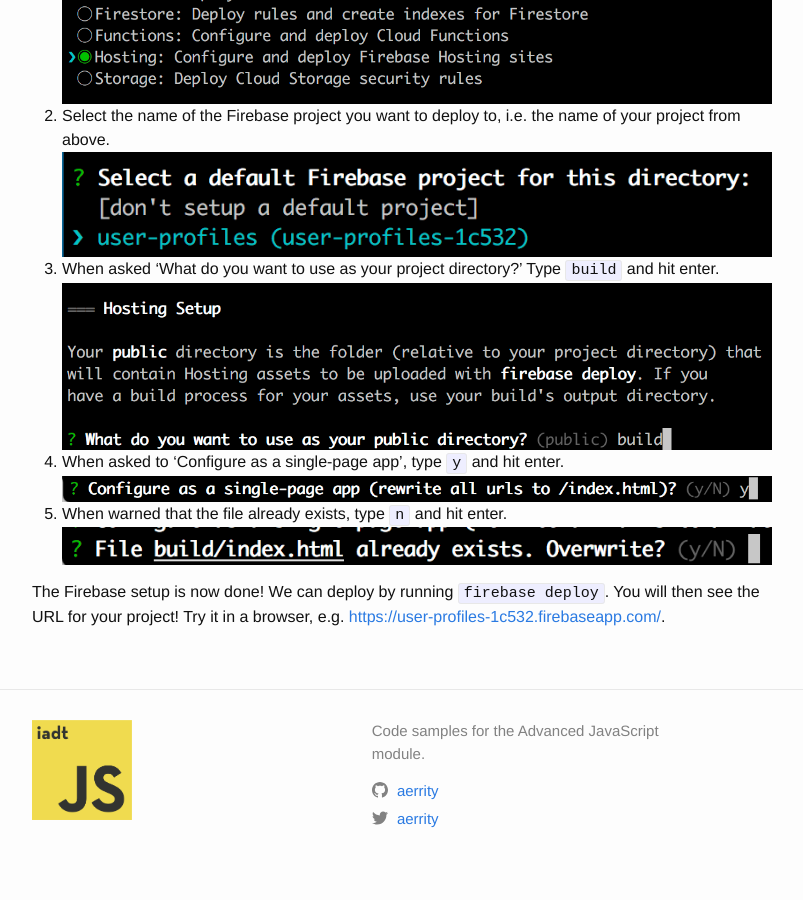
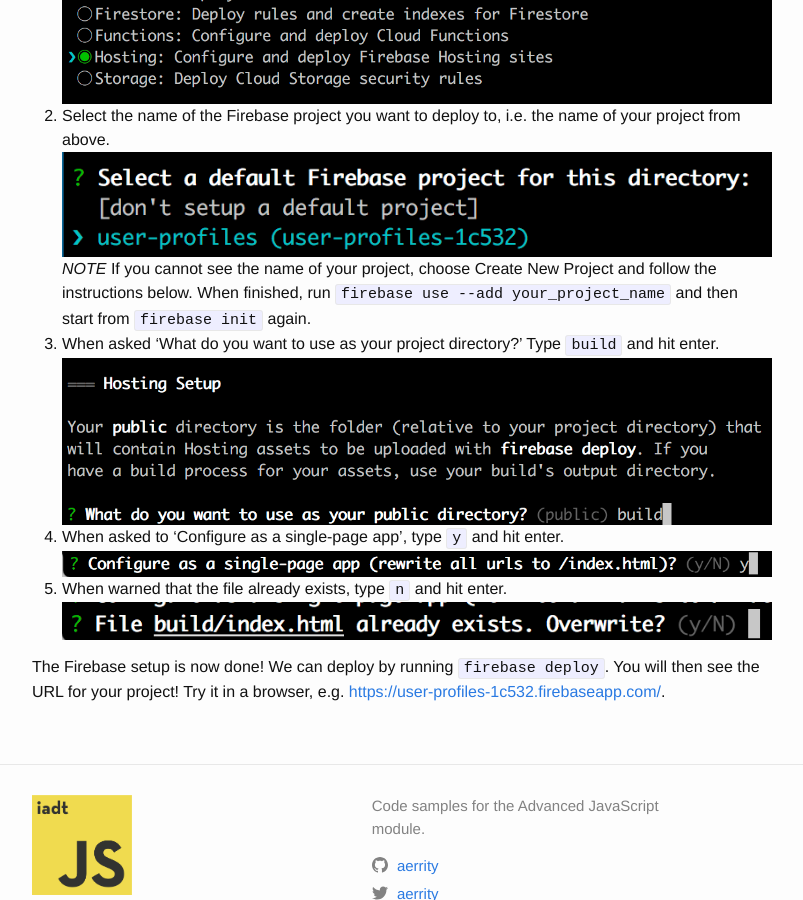
Before and after one commit to IADT-AdvancedJS/IADT-AdvancedJS.github.io, a Jekyll site: the page built from _posts/2018-03-21-react-deploying-to-firebase.markdown, in a window 1280 px wide and 900 px high, scrolled down 2595 px. Shown: the whole window, without its empty margins (238-1041 px from the left). Built offline with Jekyll 4.4.1, drawn with Linux system fonts in a browser that asks for light colours.

Commit message:
firebase updated

```diff
--- a/_posts/2018-03-21-react-deploying-to-firebase.markdown
+++ b/_posts/2018-03-21-react-deploying-to-firebase.markdown
@@ -35,6 +35,7 @@ To prepare your React app for deployment, go to your React project folder and ru
 ![Selecting hosting]({{ "/assets/firebase/hosting.png" | absolute_url }})
 2. Select the name of the Firebase project you want to deploy to, i.e. the name of your project from above.
 ![Selecting project]({{ "/assets/firebase/project-name.png" | absolute_url }})
+*NOTE* If you cannot see the name of your project, choose Create New Project and follow the instructions below. When finished, run `firebase use --add your_project_name` and then start from `firebase init` again.
 3. When asked 'What do you want to use as your project directory?' Type `build` and hit enter.
 ![Selecting project directory]({{ "/assets/firebase/project-dir.png" | absolute_url }})
 4. When asked to 'Configure as a single-page app', type `y` and hit enter.
```
